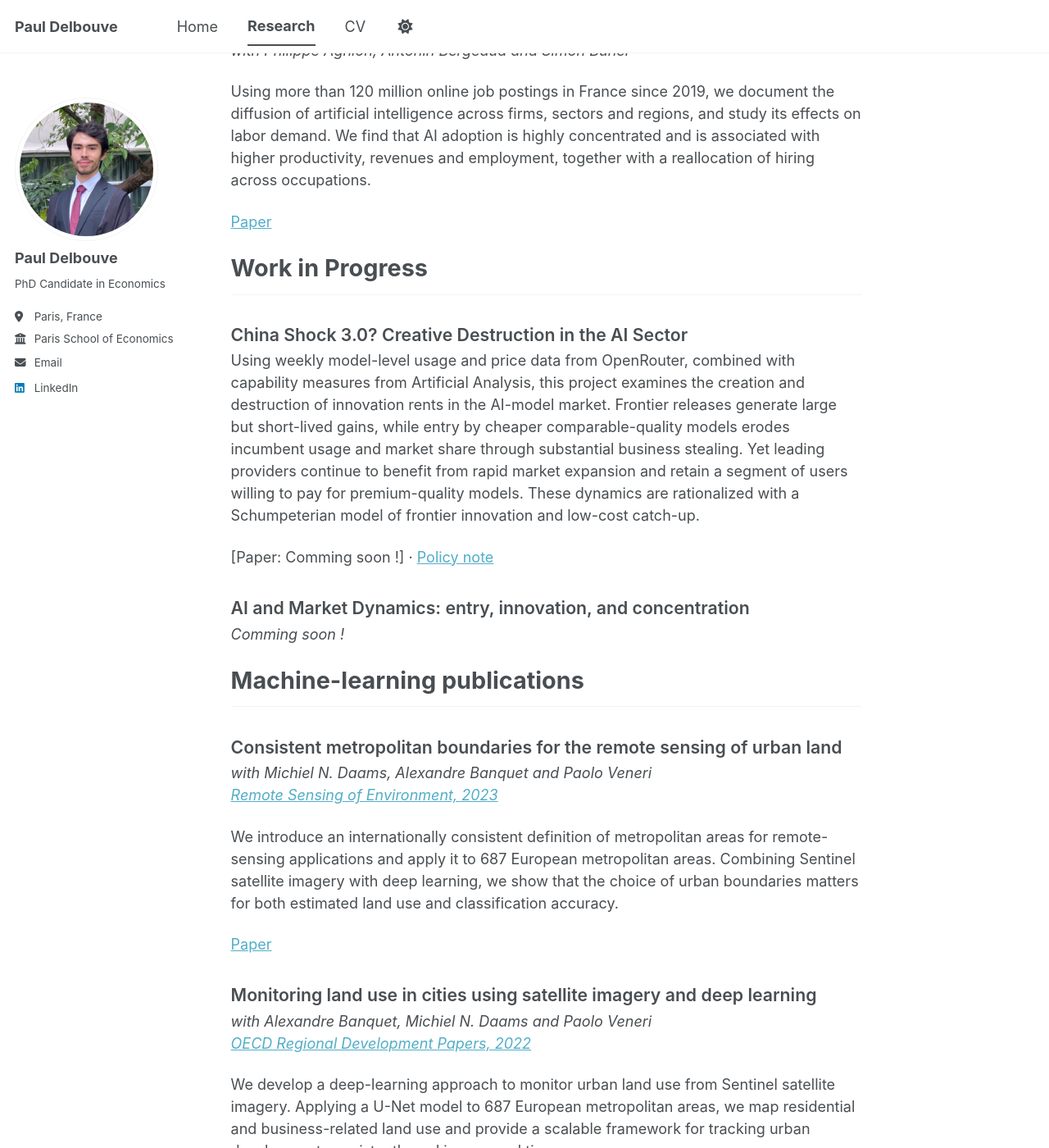
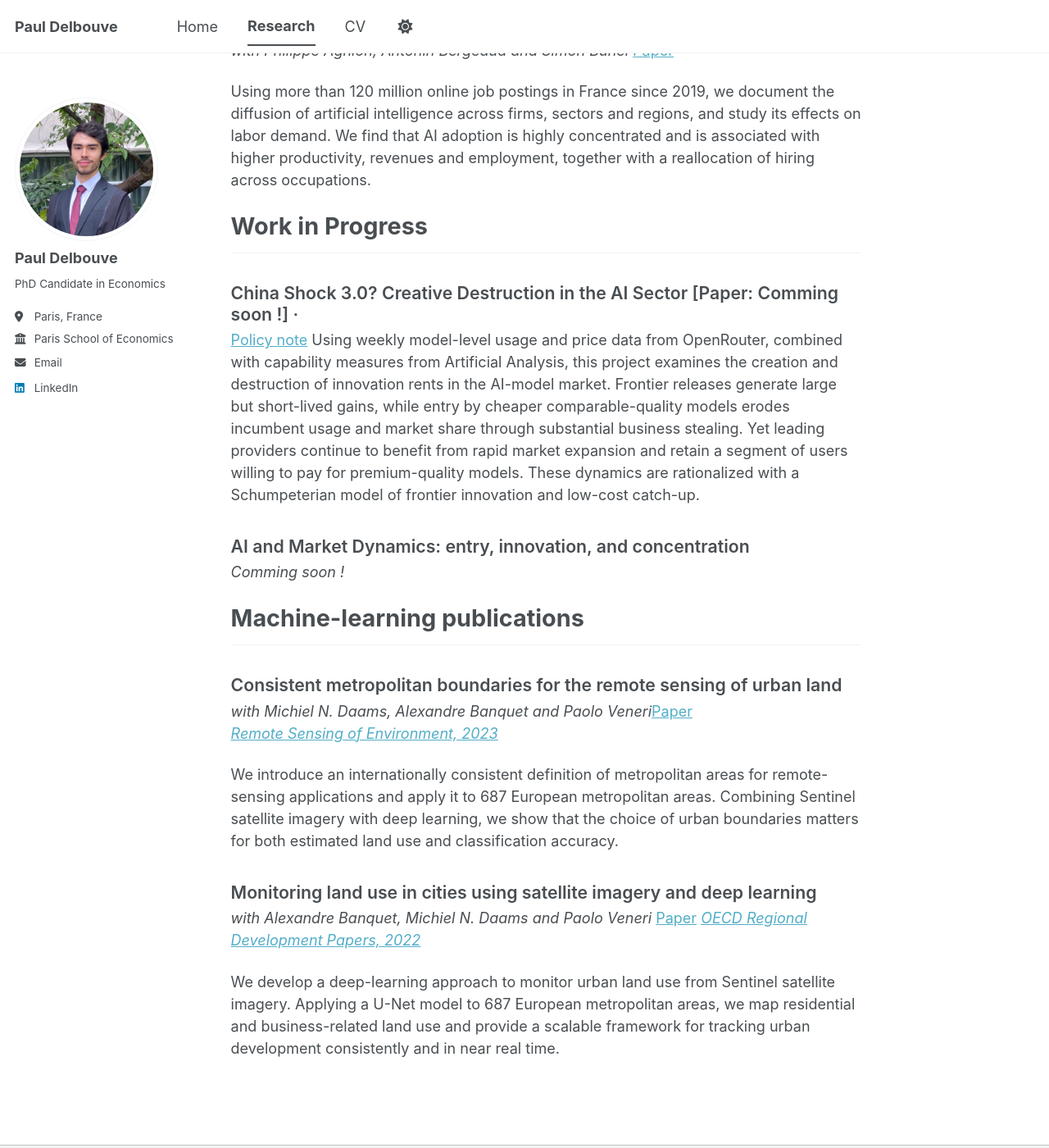
Before and after one commit to Pdelbouve/pdelbouve.github.io, a Jekyll site: the page built from _pages/research.md, in a window 1280 px wide and 1400 px high, scrolled down 238 px. Shown: the whole window at 82% size. Built offline with Jekyll 4.4.1, drawn with Linux system fonts in a browser that asks for light colours; a style sheet for code colours, icons or effects is not loaded; part of the change alters nothing that is shown.

Commit message:
paper position

```diff
--- a/_pages/research.md
+++ b/_pages/research.md
@@ -7,7 +7,7 @@ author_profile: true
 ## Working Papers
 
 ### Diffusion de l'intelligence artificielle en France
-*with Philippe Aghion, Antonin Bergeaud and Simon Bunel*
+*with Philippe Aghion, Antonin Bergeaud and Simon Bunel* [Paper](/files/aghion2025diffusion.pdf)
 
 Using more than 120 million online job postings in France since 2019,
 we document the diffusion of artificial intelligence across firms, sectors
@@ -15,17 +15,11 @@ and regions, and study its effects on labor demand. We find that AI adoption
 is highly concentrated and is associated with higher productivity, revenues
 and employment, together with a reallocation of hiring across occupations.
 
-[Paper](/files/aghion2025diffusion.pdf)
-
-
 ## Work in Progress
 
-### China Shock 3.0? Creative Destruction in the AI Sector
-
+### China Shock 3.0? Creative Destruction in the AI Sector [Paper: Comming soon !] ·
+[Policy note](/files/ai_sector_policy.pdf)
 Using weekly model-level usage and price data from OpenRouter, combined with capability measures from Artificial Analysis, this project examines the creation and destruction of innovation rents in the AI-model market. Frontier releases generate large but short-lived gains, while entry by cheaper comparable-quality models erodes incumbent usage and market share through substantial business stealing. Yet leading providers continue to benefit from rapid market expansion and retain a segment of users willing to pay for premium-quality models. These dynamics are rationalized with a Schumpeterian model of frontier innovation and low-cost catch-up.
-
-[Paper: Comming soon !] · [Policy note](/files/ai_sector_policy.pdf)
-
 
 ### AI and Market Dynamics: entry, innovation, and concentration
 
@@ -35,7 +29,7 @@ Using weekly model-level usage and price data from OpenRouter, combined with cap
 
 ### Consistent metropolitan boundaries for the remote sensing of urban land
 
-*with Michiel N. Daams, Alexandre Banquet and Paolo Veneri*
+*with Michiel N. Daams, Alexandre Banquet and Paolo Veneri*[Paper](/files/daams2023consistent.pdf)
 *[Remote Sensing of Environment, 2023](https://www.sciencedirect.com/science/article/pii/S0034425723003401)*
 
 We introduce an internationally consistent definition of metropolitan areas
@@ -44,17 +38,15 @@ areas. Combining Sentinel satellite imagery with deep learning, we show that
 the choice of urban boundaries matters for both estimated land use and
 classification accuracy.
 
-[Paper](/files/daams2023consistent.pdf)
+
 
 
 ### Monitoring land use in cities using satellite imagery and deep learning
 
-*with Alexandre Banquet, Michiel N. Daams and Paolo Veneri*
+*with Alexandre Banquet, Michiel N. Daams and Paolo Veneri* [Paper](/files/veneri2022monitoring.pdf)
 *[OECD Regional Development Papers, 2022](https://www.oecd.org/en/publications/monitoring-land-use-in-cities-using-satellite-imagery-and-deep-learning_dc8e85d5-en.html)*
 
 We develop a deep-learning approach to monitor urban land use from Sentinel
 satellite imagery. Applying a U-Net model to 687 European metropolitan areas,
 we map residential and business-related land use and provide a scalable
 framework for tracking urban development consistently and in near real time.
-
-[Paper](/files/veneri2022monitoring.pdf)
```
